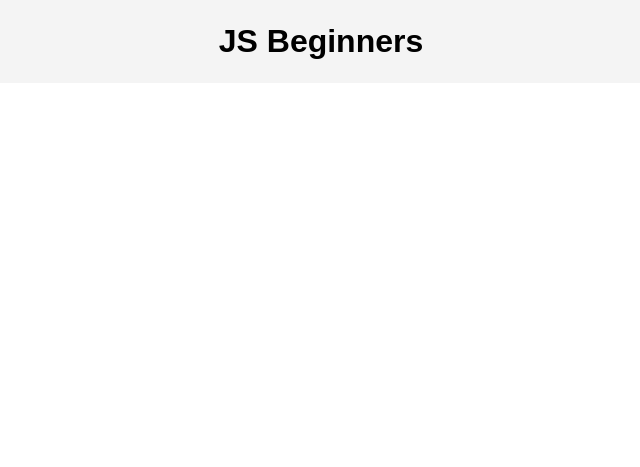
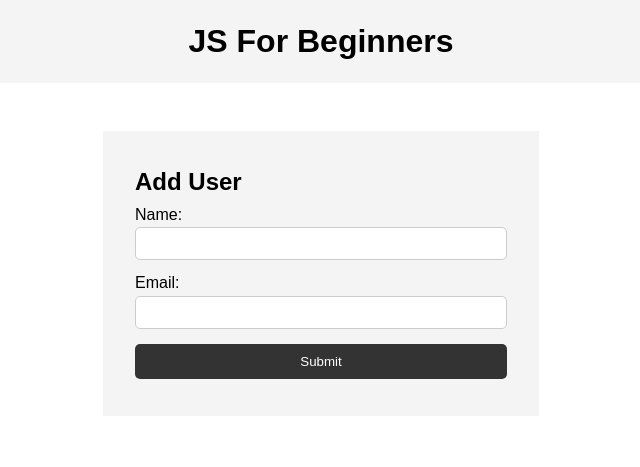
Before and after one commit to disouzam/JS-Course-TraversyMedia, a plain HTML site: page index.html in a window 1280 px wide. Shown: the whole page, without its empty margins (319-959 px from the left). Drawn offline with Linux system fonts and the light colour scheme.

Commit message:
Original HTML from Traversy Media

```diff
--- a/index.html
+++ b/index.html
@@ -9,8 +9,34 @@
   </head>
   <body>
     <header>
-      <h1>JS Beginners</h1>
+      <h1>JS For Beginners</h1>
     </header>
+
+    <section class="container">
+      <form id="my-form">
+        <h1>Add User</h1>
+        <div class="msg"></div>
+        <div>
+          <label for="name">Name:</label>
+          <input type="text" id="name">
+        </div>
+        <div>
+          <label for="email">Email:</label>
+          <input type="text" id="email">
+        </div>
+        <input class="btn" type="submit" value="Submit">
+      </form>
+
+      <ul id="users"></ul>
+
+      <!-- <ul class="items">
+        <li class="item">Item 1</li>
+        <li class="item">Item 2</li>
+        <li class="item">Item 3</li>
+      </ul> -->
+    </section>
+
+
     <script src="main.js"></script>
   </body>
 </html>
```
